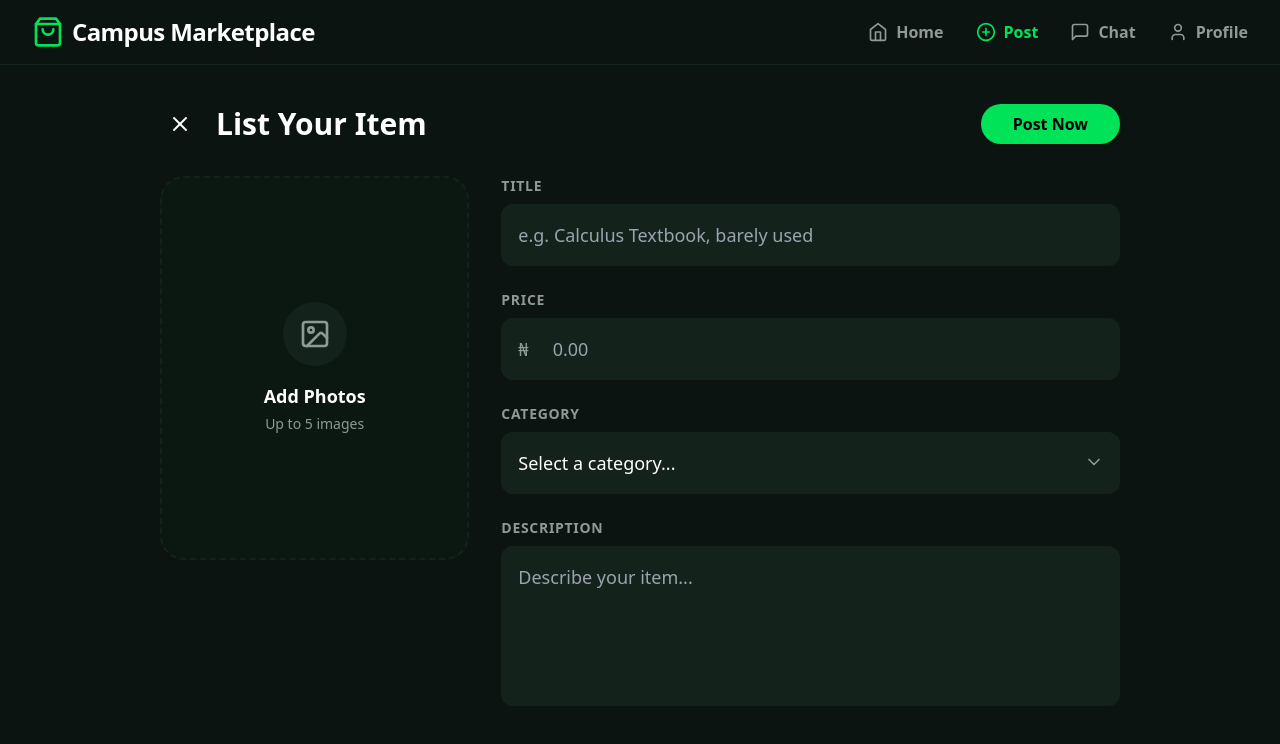
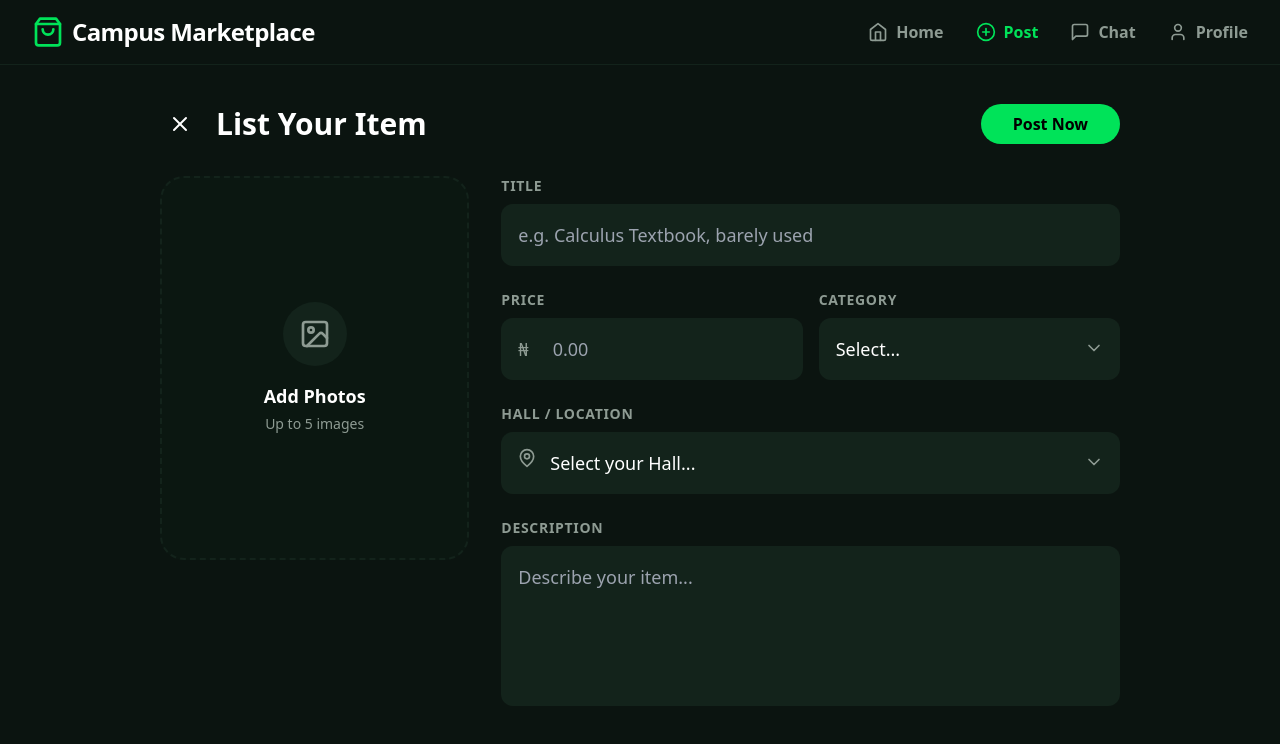
Before and after one commit to BU-SENG/foss-project-all-white, a React (Vite) app: page /create in a window 1280 px wide. Shown: the top 744 px of the page. Built offline with nearby package versions, Linux system fonts and the light colour scheme; the HTML template or start-up script is replaced by a standard one.

Commit message:
Updated createlistingscreen to add halls

```diff
--- a/src/CreateListingScreen.jsx
+++ b/src/CreateListingScreen.jsx
@@ -1,32 +1,46 @@
 import React, { useState, useRef } from 'react';
-import { X, Image as ImageIcon, ChevronDown, Plus } from 'lucide-react';
+import { X, Image as ImageIcon, ChevronDown, Plus, MapPin } from 'lucide-react';
 import { useNavigate } from 'react-router-dom';
 
 const CreateListingScreen = () => {
   const navigate = useNavigate();
 
-  // State to store the images selected by the user
   const [selectedImages, setSelectedImages] = useState([]);
-
-  // Reference to the hidden file input element
   const fileInputRef = useRef(null);
 
-  // Trigger the hidden input when the UI box is clicked
+  // Sorted List of Halls
+  const halls = [
+    "Ameyo",
+    "Bethel",
+    "Crystal",
+    "Diamond",
+    "Emerald",
+    "FAD",
+    "Gideon Troopers",
+    "Neal Wilson",
+    "Nelson Mandela",
+    "Nyberg",
+    "Ogden",
+    "Platinum",
+    "Queen Esther",
+    "Samuel Akande",
+    "Sapphire",
+    "Topaz",
+    "Winslow"
+  ];
+
   const handleImageClick = () => {
     fileInputRef.current.click();
   };
 
-  // Handle the file selection
   const handleFileChange = (event) => {
     const files = Array.from(event.target.files);
     if (files.length > 0) {
-      // Create temporary URLs to preview the images
       const newImageUrls = files.map(file => URL.createObjectURL(file));
       setSelectedImages(prev => [...prev, ...newImageUrls]);
     }
   };
 
-  // --- NEW FUNCTION: REMOVE IMAGE ---
   const removeImage = (indexToRemove) => {
     setSelectedImages(prevImages =>
       prevImages.filter((_, index) => index !== indexToRemove)
@@ -65,13 +79,10 @@ const CreateListingScreen = () => {
             />
 
             {selectedImages.length > 0 ? (
-              // STATE A: Images Selected (Show Grid)
               <div className="grid grid-cols-2 gap-2">
                 {selectedImages.map((img, index) => (
                   <div key={index} className="relative h-32 md:h-40 rounded-2xl overflow-hidden border border-surface group">
                     <img src={img} alt="Preview" className="w-full h-full object-cover" />
-
-                    {/* --- THE REMOVE BUTTON --- */}
                     <button
                       onClick={() => removeImage(index)}
                       className="absolute top-1 right-1 bg-black/60 hover:bg-red-600 text-white p-1 rounded-full backdrop-blur-sm transition"
@@ -80,21 +91,12 @@ const CreateListingScreen = () => {
                     </button>
                   </div>
                 ))}
-
-                {/* Small 'Add More' Button */}
-                <div
-                  onClick={handleImageClick}
-                  className="h-32 md:h-40 rounded-2xl border-2 border-dashed border-surface flex items-center justify-center cursor-pointer hover:border-primary transition"
-                >
+                <div onClick={handleImageClick} className="h-32 md:h-40 rounded-2xl border-2 border-dashed border-surface flex items-center justify-center cursor-pointer hover:border-primary transition">
                   <Plus className="text-textMuted" />
                 </div>
               </div>
             ) : (
-              // STATE B: No Images (Show Big Upload Box)
-              <div
-                onClick={handleImageClick}
-                className="border-2 border-dashed border-surface hover:border-primary rounded-3xl h-64 md:h-96 flex flex-col items-center justify-center cursor-pointer bg-surface/20 transition group"
-              >
+              <div onClick={handleImageClick} className="border-2 border-dashed border-surface hover:border-primary rounded-3xl h-64 md:h-96 flex flex-col items-center justify-center cursor-pointer bg-surface/20 transition group">
                 <div className="bg-surface p-4 rounded-full mb-4 group-hover:scale-110 transition">
                   <ImageIcon size={32} className="text-textMuted group-hover:text-white" />
                 </div>
@@ -104,26 +106,26 @@ const CreateListingScreen = () => {
             )}
           </div>
 
-          {/* Right: Form */}
+          {/* --- FORM SECTION --- */}
           <div className="w-full md:w-2/3 space-y-6">
             <div>
                 <label className="block text-textMuted mb-2 text-sm font-bold uppercase tracking-wider">Title</label>
                 <input type="text" className="w-full bg-surface text-white p-4 rounded-xl border border-transparent focus:border-primary outline-none transition text-lg" placeholder="e.g. Calculus Textbook, barely used" />
             </div>
 
-            <div>
+            <div className="flex flex-col md:flex-row gap-4">
+                <div className="flex-1">
                     <label className="block text-textMuted mb-2 text-sm font-bold uppercase tracking-wider">Price</label>
                     <div className="flex items-center bg-surface rounded-xl border border-transparent focus:border-primary px-4 transition">
                         <span className="text-textMuted mr-2 text-lg">₦</span>
                         <input type="number" className="bg-transparent text-white w-full p-4 outline-none text-lg" placeholder="0.00" />
                     </div>
                 </div>
-
-            <div>
+                <div className="flex-1">
                     <label className="block text-textMuted mb-2 text-sm font-bold uppercase tracking-wider">Category</label>
                     <div className="relative">
                         <select className="w-full bg-surface text-white p-4 rounded-xl border border-transparent focus:border-primary outline-none appearance-none cursor-pointer text-lg">
-                        <option>Select a category...</option>
+                            <option>Select...</option>
                             <option>Books</option>
                             <option>Electronics</option>
                             <option>Furniture</option>
@@ -135,13 +137,30 @@ const CreateListingScreen = () => {
                         <ChevronDown className="absolute right-4 top-5 text-textMuted pointer-events-none" size={20} />
                     </div>
                 </div>
+            </div>
+
+            {/* --- NEW HALL/LOCATION SELECTOR --- */}
+            <div>
+                <label className="block text-textMuted mb-2 text-sm font-bold uppercase tracking-wider">Hall / Location</label>
+                <div className="relative">
+                    <div className="absolute left-4 top-4 text-textMuted pointer-events-none">
+                        <MapPin size={20} />
+                    </div>
+                    <select className="w-full bg-surface text-white p-4 pl-12 rounded-xl border border-transparent focus:border-primary outline-none appearance-none cursor-pointer text-lg">
+                        <option>Select your Hall...</option>
+                        {halls.map((hall, index) => (
+                            <option key={index} value={hall}>{hall}</option>
+                        ))}
+                    </select>
+                    <ChevronDown className="absolute right-4 top-5 text-textMuted pointer-events-none" size={20} />
+                </div>
+            </div>
 
             <div>
                 <label className="block text-textMuted mb-2 text-sm font-bold uppercase tracking-wider">Description</label>
                 <textarea className="w-full bg-surface text-white p-4 rounded-xl h-40 border border-transparent focus:border-primary outline-none resize-none transition text-lg" placeholder="Describe your item..." />
             </div>
 
-            {/* Mobile Post Button */}
             <button onClick={handlePost} className="md:hidden w-full bg-primary text-black py-4 rounded-xl font-bold text-lg shadow-lg mt-4">Post Item</button>
           </div>
         </div>
--- a/src/ItemDetailScreen.jsx
+++ b/src/ItemDetailScreen.jsx
@@ -7,8 +7,6 @@ import broomImg from './assets/images/broom.jpeg';
 import ironImg from './assets/images/iron.jpeg';
 import plateImg from './assets/images/disposable-plate.jpeg';
 import mopImg from './assets/images/mop.jpeg';
-// We don't need the chemBookImg for the Calculus book anymore,
-// but we keep the file in the folder for the "My Listings" page.
 
 const ItemDetailScreen = () => {
   const navigate = useNavigate();
@@ -22,11 +20,10 @@ const ItemDetailScreen = () => {
       category: "Books",
       condition: "Used - Good",
       description: "Calculus Early Transcendentals (8th Edition). Used for two semesters but no missing pages. Highlights in chapter 4.",
-      // --- CORRECTED: Using the URL from Home Screen ---
       image: "https://images.unsplash.com/photo-1544716278-ca5e3f4abd8c?auto=format&fit=crop&w=400&q=80",
       seller: "Aria Brooks",
       sellerImage: "https://images.unsplash.com/photo-1517841905240-472988babdf9?auto=format&fit=crop&w=200&q=80",
-      location: "Science Faculty"
+      location: "Bethel Hall" // Updated
     },
     {
       id: 2,
@@ -38,7 +35,7 @@ const ItemDetailScreen = () => {
       image: "https://images.unsplash.com/photo-1610824352934-c10d87b700cc?auto=format&fit=crop&w=400&q=80",
       seller: "Leo Martinez",
       sellerImage: "https://images.unsplash.com/photo-1539571696357-5a69c17a67c6?auto=format&fit=crop&w=200&q=80",
-      location: "Male Hostel A"
+      location: "Ameyo Hall" // Updated
     },
     {
       id: 3,
@@ -47,10 +44,10 @@ const ItemDetailScreen = () => {
       category: "Dorm Essentials",
       condition: "New",
       description: "Strong traditional broom. Very effective for sweeping hostel floors. Brand new bundle.",
-      image: broomImg, // Local .jpeg
+      image: broomImg,
       seller: "Sarah Chen",
       sellerImage: "https://images.unsplash.com/photo-1529626455594-4ff0802cfb7e?auto=format&fit=crop&w=200&q=80",
-      location: "Female Hostel C"
+      location: "Neal Wilson" // Updated
     },
     {
       id: 4,
@@ -59,10 +56,10 @@ const ItemDetailScreen = () => {
       category: "Dorm Essentials",
       condition: "Like New",
       description: "Standard mop with wooden handle. Only used once for move-in cleaning.",
-      image: mopImg, // Local .jpeg
+      image: mopImg,
       seller: "Mike Ross",
       sellerImage: "https://images.unsplash.com/photo-1500648767791-00dcc994a43e?auto=format&fit=crop&w=200&q=80",
-      location: "Main Gate"
+      location: "Samuel Akande Hall" // Updated
     },
     {
       id: 5,
@@ -74,7 +71,7 @@ const ItemDetailScreen = () => {
       image: "https://images.unsplash.com/photo-1632571401005-458e9d244591?auto=format&fit=crop&w=400&q=80",
       seller: "Aria Brooks",
       sellerImage: "https://images.unsplash.com/photo-1517841905240-472988babdf9?auto=format&fit=crop&w=200&q=80",
-      location: "Library"
+      location: "Winslow Hall" // Updated
     },
     {
       id: 6,
@@ -86,7 +83,7 @@ const ItemDetailScreen = () => {
       image: "https://images.unsplash.com/photo-1544377193-33dcf4d68fb5?auto=format&fit=crop&w=400&q=80",
       seller: "John Doe",
       sellerImage: "https://images.unsplash.com/photo-1599566150163-29194dcaad36?auto=format&fit=crop&w=200&q=80",
-      location: "Arts Faculty"
+      location: "Nyberg Hall" // Updated
     },
     {
       id: 7,
@@ -95,10 +92,10 @@ const ItemDetailScreen = () => {
       category: "Dorm Essentials",
       condition: "New",
       description: "Sealed pack of 50 disposable plates. Great for parties or lazy days.",
-      image: plateImg, // Local .jpeg
+      image: plateImg,
       seller: "Sarah Chen",
       sellerImage: "https://images.unsplash.com/photo-1529626455594-4ff0802cfb7e?auto=format&fit=crop&w=200&q=80",
-      location: "Moremi Hall"
+      location: "Queen Esther" // Updated
     },
     {
       id: 8,
@@ -107,10 +104,10 @@ const ItemDetailScreen = () => {
       category: "Electronics",
       condition: "Used - Good",
       description: "Heavy duty pressing iron. Heats up very fast. Selling because I got a steam iron.",
-      image: ironImg, // Local .jpeg
+      image: ironImg,
       seller: "Leo Martinez",
       sellerImage: "https://images.unsplash.com/photo-1539571696357-5a69c17a67c6?auto=format&fit=crop&w=200&q=80",
-      location: "Jaja Hall"
+      location: "Havilah Hall" // Updated
     }
   ];
 
```
Lines whose indentation alone changed are shown as unchanged.
